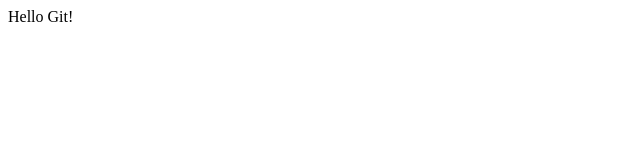
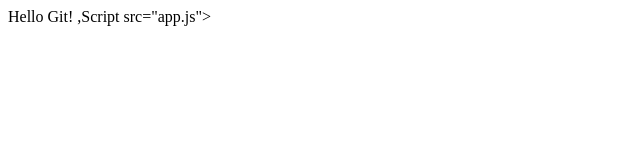
Before and after one commit to Harshi344/GitPractice_1, a plain HTML site: page index.html in a window 1280 px wide. Shown: the whole page, without its empty margins (0-640 px from the left). Drawn offline with Linux system fonts and the light colour scheme.

Commit message:
Include app.js into index.html

```diff
--- a/index.html
+++ b/index.html
@@ -7,5 +7,6 @@
 </head>
 <body>
 Hello Git!
+,Script src="app.js"></script>
 </body>
 </html>
```
